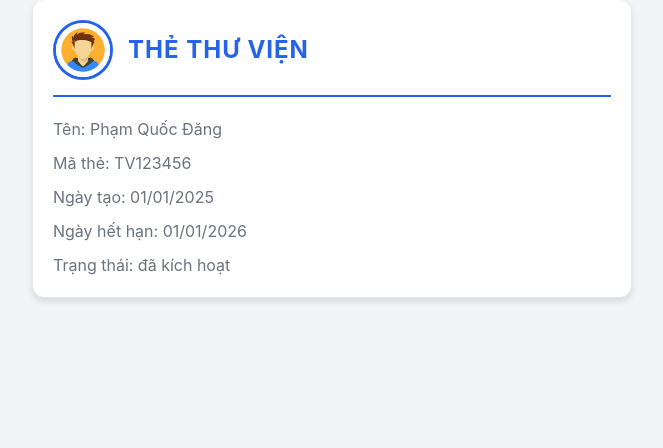
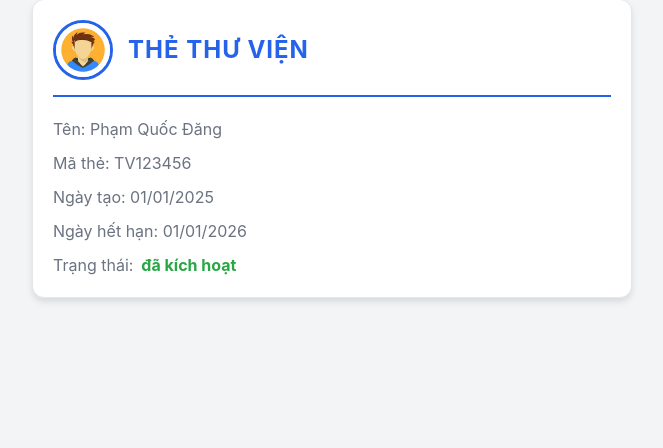
Before and after one commit to chuong2305/pythontst, a Django app: page /home-user/library_card/ in a window 1280 px wide. Shown: the part 252-700 px from the top of the page, without its empty margins (308-971 px from the left). Run offline with Django 5.2, Linux system fonts and the light colour scheme; parts of the project's set-up code (start-up, migrations or seed data) failed here and were passed over.

Commit message:
đổi màu chữ đã kích hoạt

```diff
--- a/python_project/library/static/css/library-card.css
+++ b/python_project/library/static/css/library-card.css
@@ -71,7 +71,7 @@ body {
     color: #6b7280; /* Màu xám */
     line-height: 1.5; /* Chiều cao dòng */
     display: flex;
-    justify-content: space-between; /* Căn trái phải cho label và value */
+    gap: 8px; /* Khoảng cách giữa label và giá trị */
 }
 
 .card-text strong {
@@ -98,3 +98,7 @@ body {
         gap: 5px;
     }
 }
+.status-active {
+        color: #28a745; /* Mã màu xanh lá chuẩn (Success) */
+        font-weight: bold; /* Làm đậm để dễ nhìn hơn */
+    }
--- a/python_project/library/templates/library_card.html
+++ b/python_project/library/templates/library_card.html
@@ -16,7 +16,9 @@
         <div class="card-text">Mã thẻ: TV123456</div>
         <div class="card-text">Ngày tạo: 01/01/2025</div>
         <div class="card-text">Ngày hết hạn: 01/01/2026</div>
-        <div class="card-text">Trạng thái: đã kích hoạt</div>
+        <div class="card-text">
+            Trạng thái: <span class="status-active">đã kích hoạt</span>
+        </div>
     </div>
 </div>
 
```
